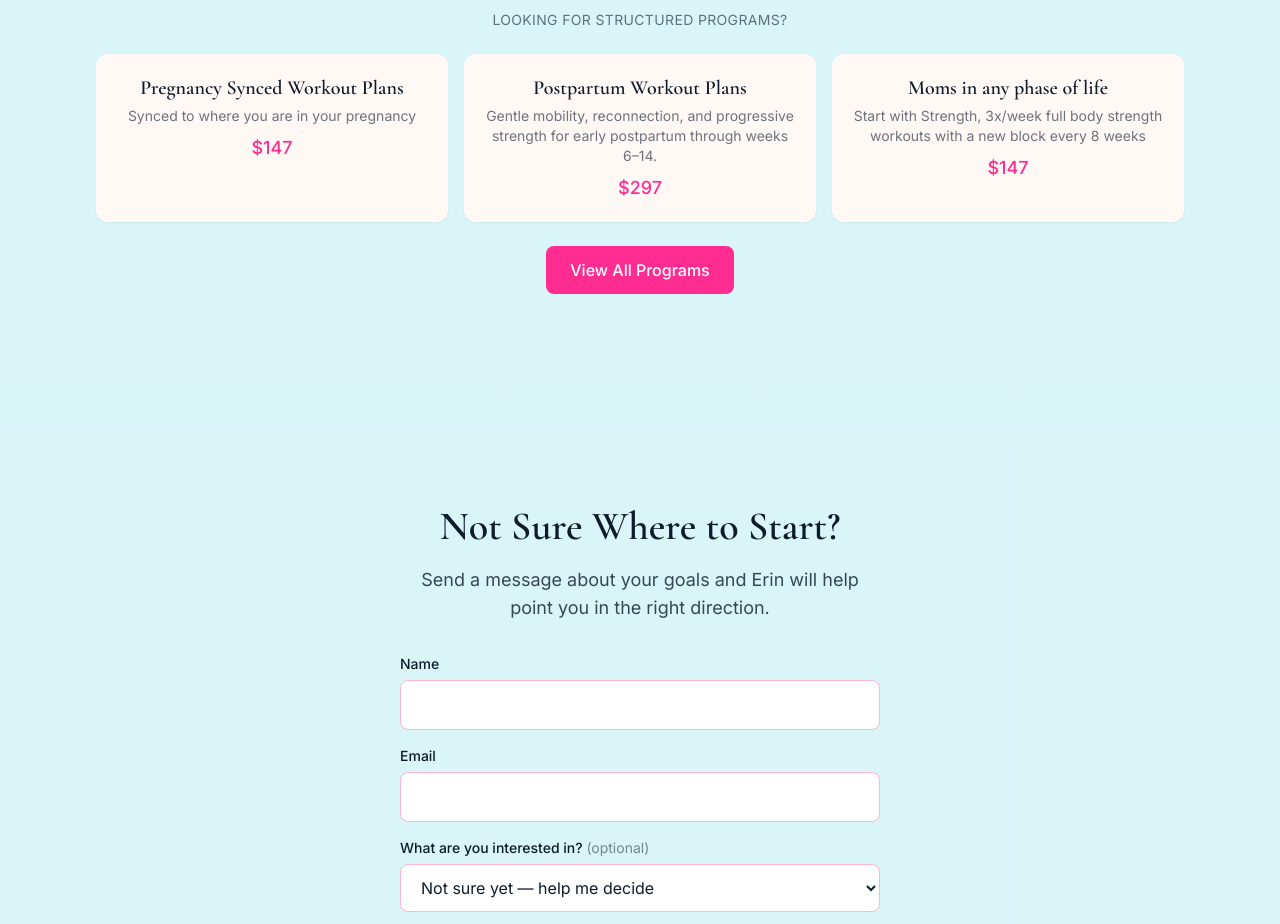
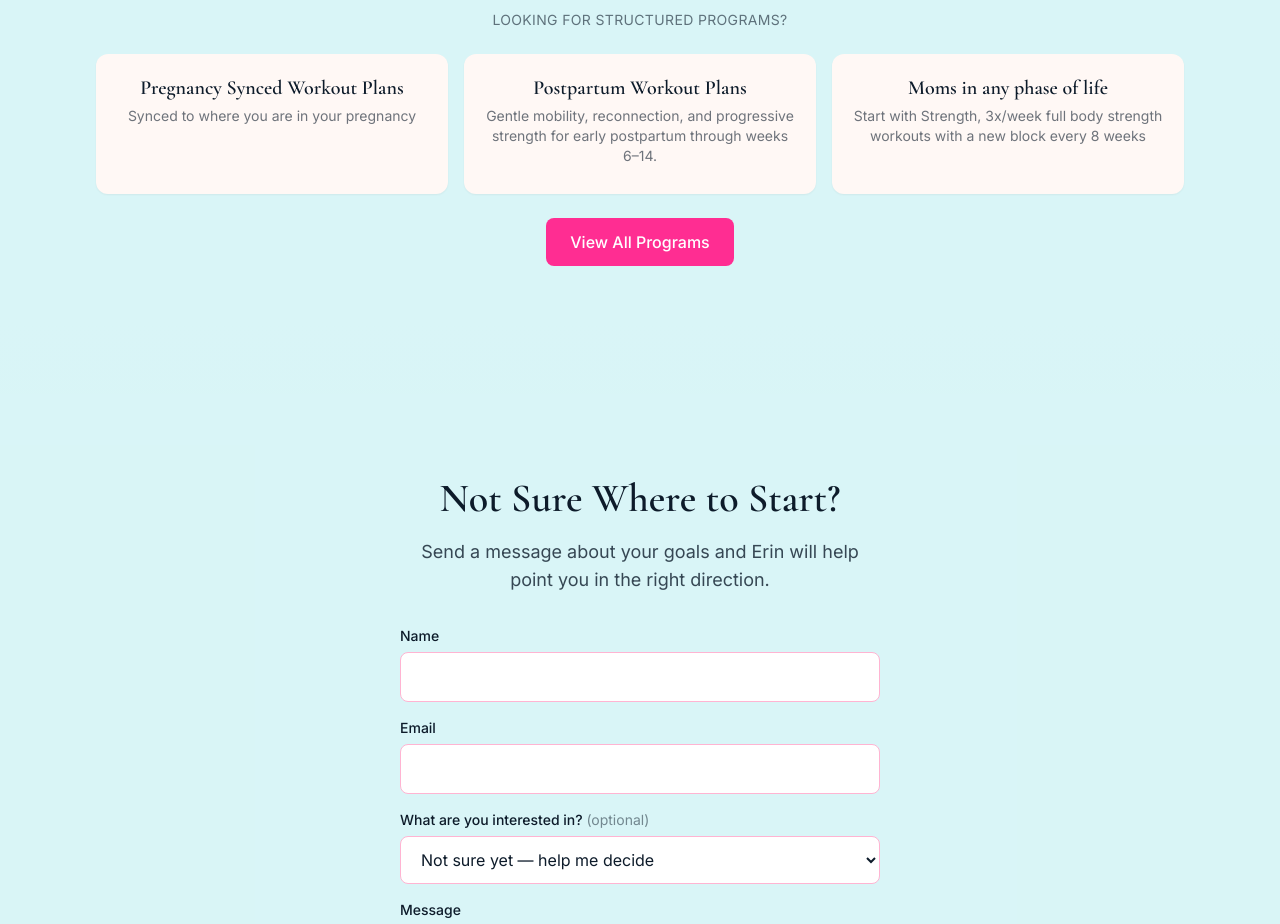
Before and after one commit to murphywrites/sonomama, a Next.js app: page /resources in a window 1280 px wide. Shown: the part 1080-2004 px from the top of the page. Built offline with nearby package versions, Linux system fonts and the light colour scheme.

Commit message:
no prices

```diff
--- a/src/app/resources/page.tsx
+++ b/src/app/resources/page.tsx
@@ -123,9 +123,9 @@ export default function ResourcesPage() {
                 <p className="font-inter text-sm text-olive/60 mb-2">
                   {p.subtitle}
                 </p>
-                <p className="font-inter text-lg font-medium text-terracotta">
+                {/* <p className="font-inter text-lg font-medium text-terracotta">
                   {p.price}
-                </p>
+                </p> */}
               </div>
             ))}
           </div>
```
